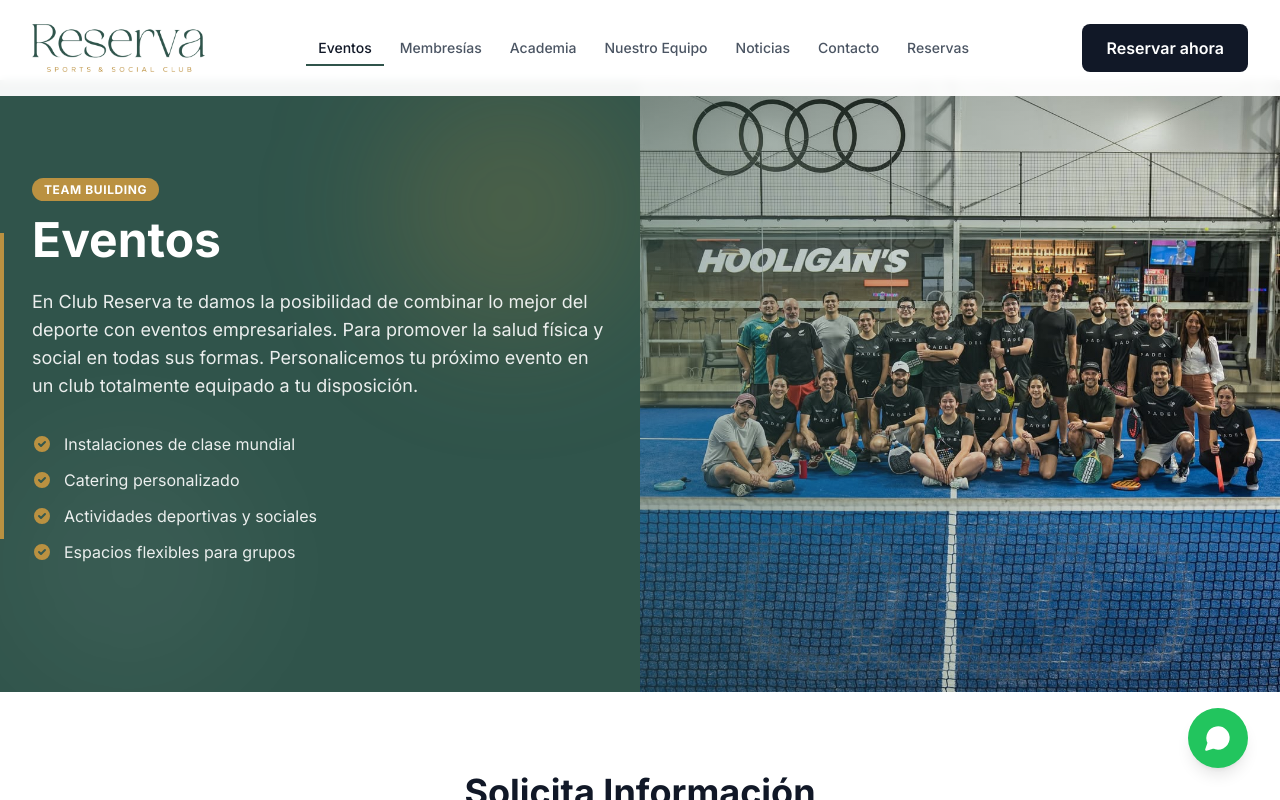
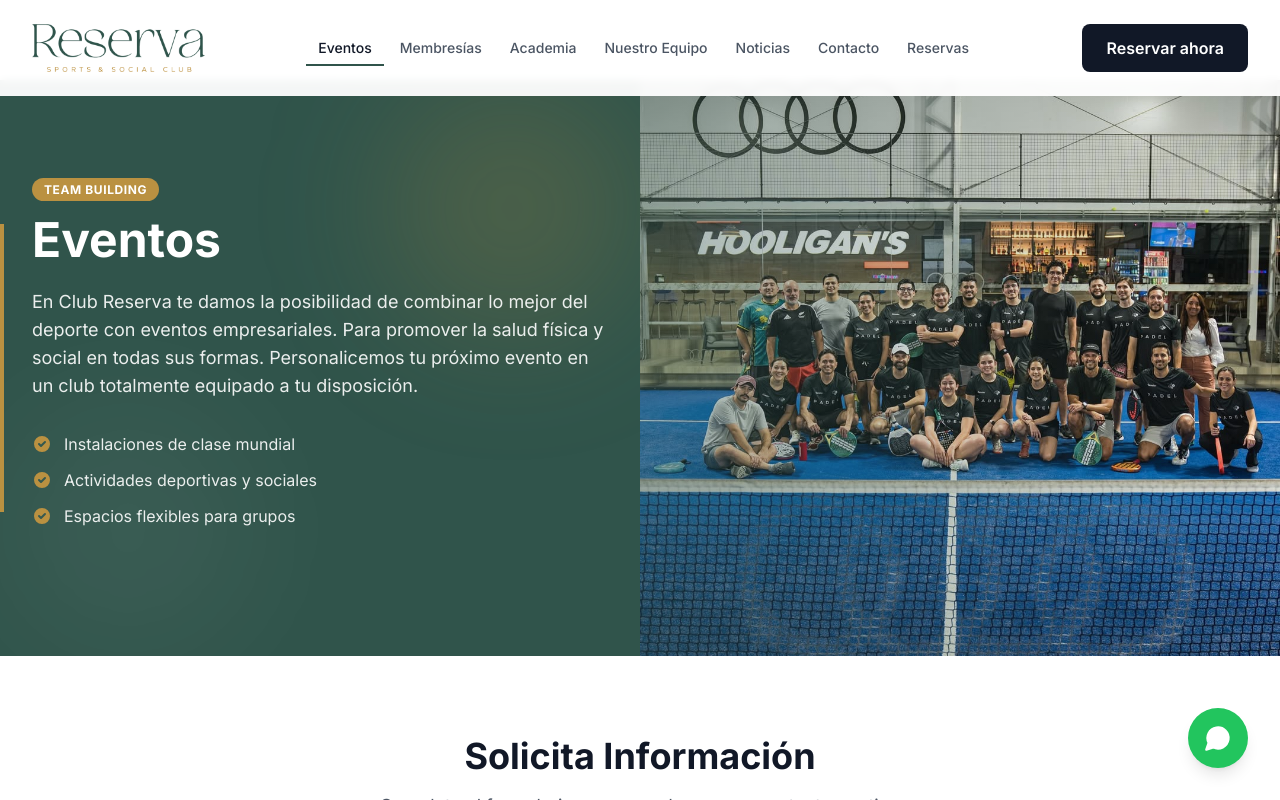
Before and after one commit to manupor/reserva-club, a React (Vite) app: page / in a window 1280 px wide. Both pictures are taken after a click on the button "Eventos". Shown: the top 800 px of the page. Built offline with nearby package versions, Linux system fonts and the light colour scheme.

Commit message:
Eliminar 'Catering personalizado' de beneficios en sección Eventos

```diff
--- a/src/components/Eventos.jsx
+++ b/src/components/Eventos.jsx
@@ -90,7 +90,6 @@
               <div className="space-y-3 mb-8">
                 {[
                   'Instalaciones de clase mundial',
-                  'Catering personalizado',
                   'Actividades deportivas y sociales',
                   'Espacios flexibles para grupos'
                 ].map((benefit, index) => (
```
